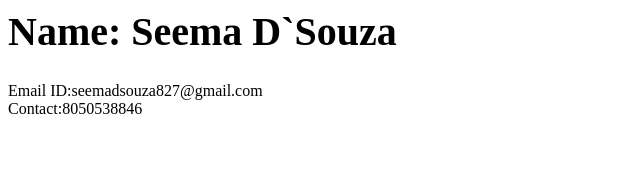
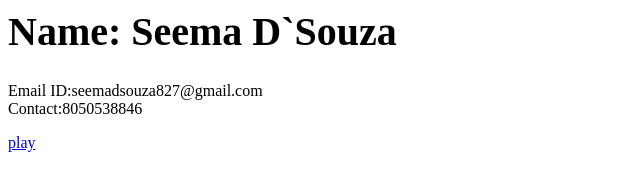
Before and after one commit to SeemaDSouza827/Treasure, a plain HTML site: page index.html in a window 1280 px wide. Shown: the full height of the page, 0-640 px from the left. Drawn offline with Linux system fonts and the light colour scheme.

Commit message:
Update index.html

```diff
--- a/index.html
+++ b/index.html
@@ -13,6 +13,6 @@
 		<h1>Name: Seema D`Souza</h1>
 		<p>Email ID:seemadsouza827@gmail.com<br>
 		Contact:8050538846</p>
-		<a href="snake.html"></a>
+		<a href="snake.html">play</a>
 	</body>
 </html>
```
